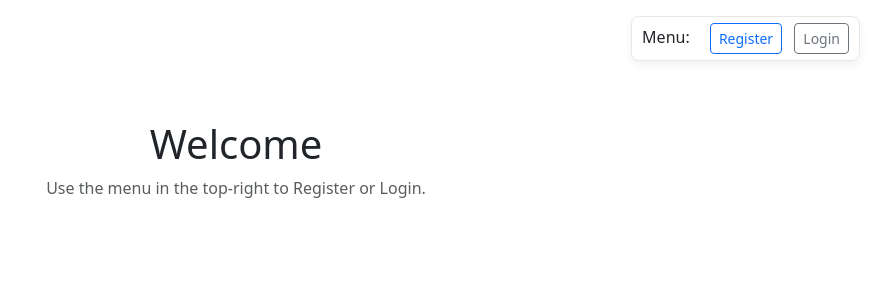
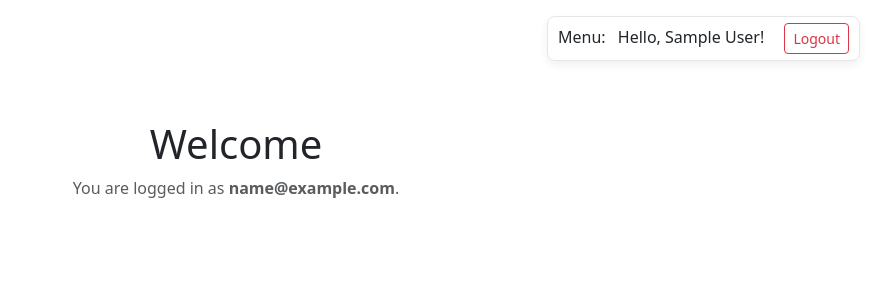
Before and after one commit to AkuaAmofa/register_sample, a PHP site: page / in a window 1280 px wide. Shown: the top 300 px of the page, without its empty margins (404-1280 px from the left). Run offline with PHP 8.4, Linux system fonts and the light colour scheme; the visitor is signed in with stand-in values (Sample User, id 1).

Commit message:
logout session

```diff
--- a/index.php
+++ b/index.php
@@ -2,7 +2,6 @@
 session_start();
 $logged_in = isset($_SESSION['user_id']);
 ?>
-
 <!DOCTYPE html>
 <html lang="en">
 <head>
@@ -29,14 +28,23 @@ $logged_in = isset($_SESSION['user_id']);
 
 	<div class="menu-tray">
 		<span class="me-2">Menu:</span>
-		<a href="login/register.php" class="btn btn-sm btn-outline-primary">Register</a>
-		<a href="login/login.php" class="btn btn-sm btn-outline-secondary">Login</a>
+		<?php if ($logged_in): ?>
+			<span class="me-2">Hello, <?= htmlspecialchars($_SESSION['name']); ?>!</span>
+			<a href="login/logout.php" class="btn btn-sm btn-outline-danger">Logout</a>
+		<?php else: ?>
+			<a href="login/register.php" class="btn btn-sm btn-outline-primary">Register</a>
+			<a href="login/login.php" class="btn btn-sm btn-outline-secondary">Login</a>
+		<?php endif; ?>
 	</div>
 
 	<div class="container" style="padding-top:120px;">
 		<div class="text-center">
 			<h1>Welcome</h1>
-			<p class="text-muted">Use the menu in the top-right to Register or Login.</p>
+			<?php if ($logged_in): ?>
+				<p class="text-muted">You are logged in as <strong><?= htmlspecialchars($_SESSION['email']); ?></strong>.</p>
+			<?php else: ?>
+				<p class="text-muted">Use the menu in the top-right to Register or Login.</p>
+			<?php endif; ?>
 		</div>
 	</div>
 
```
Also changed, not shown: login/login.php (+12 -19 lines), login/logout.php (+8 -1 lines).
